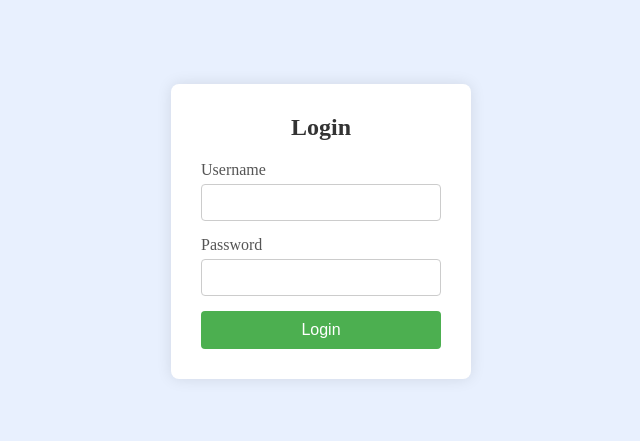
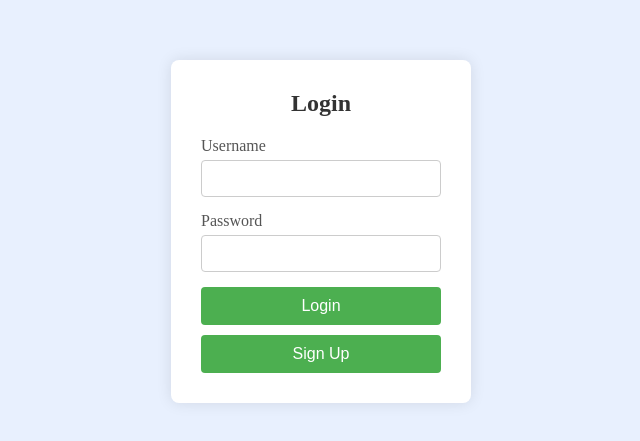
Before and after one commit to suraj19667/Health-Bridge, a plain HTML site: page Login.html in a window 1280 px wide. Shown: the part 169-610 px from the top of the page, without its empty margins (319-959 px from the left). Drawn offline with Linux system fonts and the light colour scheme.

Commit message:
updated commit

```diff
--- a/Login.html
+++ b/Login.html
@@ -17,6 +17,12 @@
       <input type="password" id="password" name="password" required>
 
       <button type="submit" onclick="return Login()">Login</button>
+
+      <div style="margin-top: 10px; text-align: center;">
+      <a href="Signup.html">
+        <button type="button">Sign Up</button>
+      </a>
+    </div>
     </form>
   </div>
   <script src="Localstorage.js"></script>
```
Also changed, not shown: Signup.html (+6 -0 lines).
